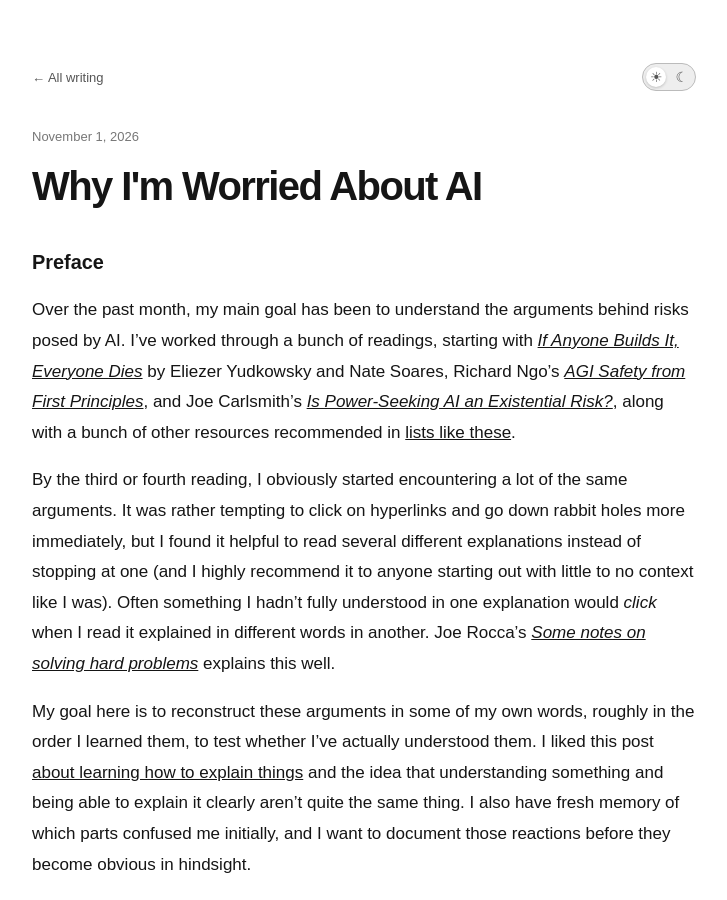
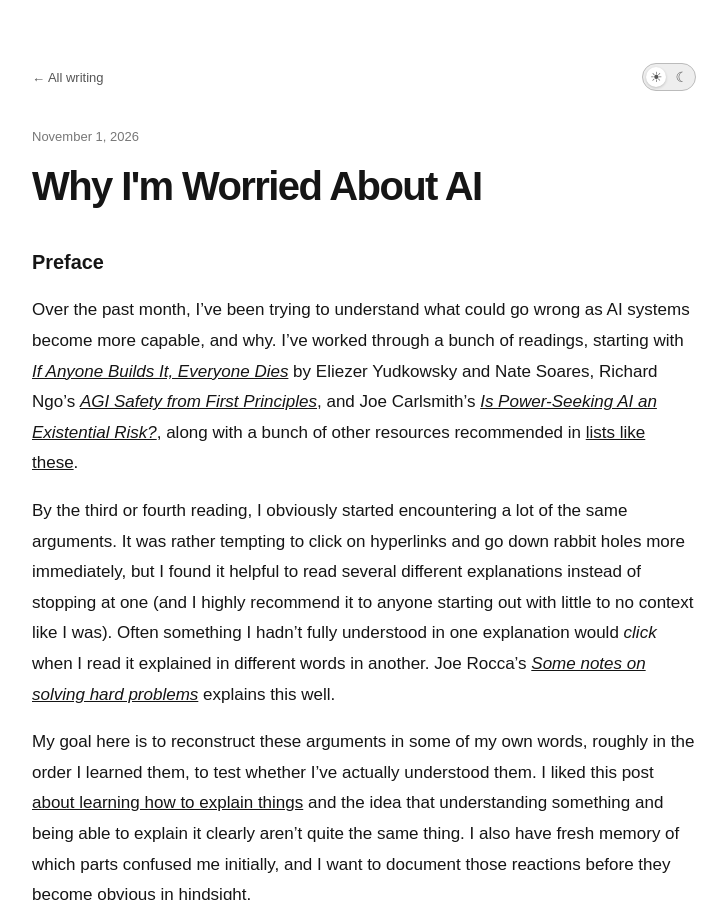
Before and after one commit to anjalisurana-commits/anjalisurana-commits.github.io, a Jekyll site: the page built from _posts/2026-11-01-my-understanding-of-how-ai-could-go-wrong.md, in a window 1280 px wide and 900 px high. Shown: the whole window, without its empty margins (276-1003 px from the left). Built offline with Jekyll 4.4.1, drawn with Linux system fonts in a browser that asks for light colours; comment, search, counter and statistics services are not loaded.

Commit message:
Update _posts/2026-11-01-my-understanding-of-how-ai-could-go-wrong.md (via Pages CMS)

```diff
--- a/_posts/2026-11-01-my-understanding-of-how-ai-could-go-wrong.md
+++ b/_posts/2026-11-01-my-understanding-of-how-ai-could-go-wrong.md
@@ -4,7 +4,7 @@ layout: post
 ---
 ### Preface
 
-Over the past month, my main goal has been to understand the arguments behind risks posed by AI. I've worked through a bunch of readings, starting with *[If Anyone Builds It, Everyone Dies](https://ifanyonebuildsit.com/)* by Eliezer Yudkowsky and Nate Soares, Richard Ngo's *[AGI Safety from First Principles](https://www.alignmentforum.org/s/mzgtmmTKKn5MuCzFJ)*, and Joe Carlsmith's *[Is Power-Seeking AI an Existential Risk?](https://arxiv.org/abs/2206.13353)*, along with a bunch of other resources recommended in [lists like these](https://80000hours.org/articles/11-essential-resources-ai-risk/).
+Over the past month, I've been trying to understand what could go wrong as AI systems become more capable, and why. I've worked through a bunch of readings, starting with *[If Anyone Builds It, Everyone Dies](https://ifanyonebuildsit.com/)* by Eliezer Yudkowsky and Nate Soares, Richard Ngo's *[AGI Safety from First Principles](https://www.alignmentforum.org/s/mzgtmmTKKn5MuCzFJ)*, and Joe Carlsmith's *[Is Power-Seeking AI an Existential Risk?](https://arxiv.org/abs/2206.13353)*, along with a bunch of other resources recommended in [lists like these](https://80000hours.org/articles/11-essential-resources-ai-risk/).
 
 By the third or fourth reading, I obviously started encountering a lot of the same arguments. It was rather tempting to click on hyperlinks and go down rabbit holes more immediately, but I found it helpful to read several different explanations instead of stopping at one (and I highly recommend it to anyone starting out with little to no context like I was). Often something I hadn't fully understood in one explanation would *click* when I read it explained in different words in another. Joe Rocca's *[Some notes on solving hard problems](https://www.lesswrong.com/posts/AcbtSuGYB4jWGYk6x/some-notes-on-solving-hard-problems)* explains this well.
 
```
